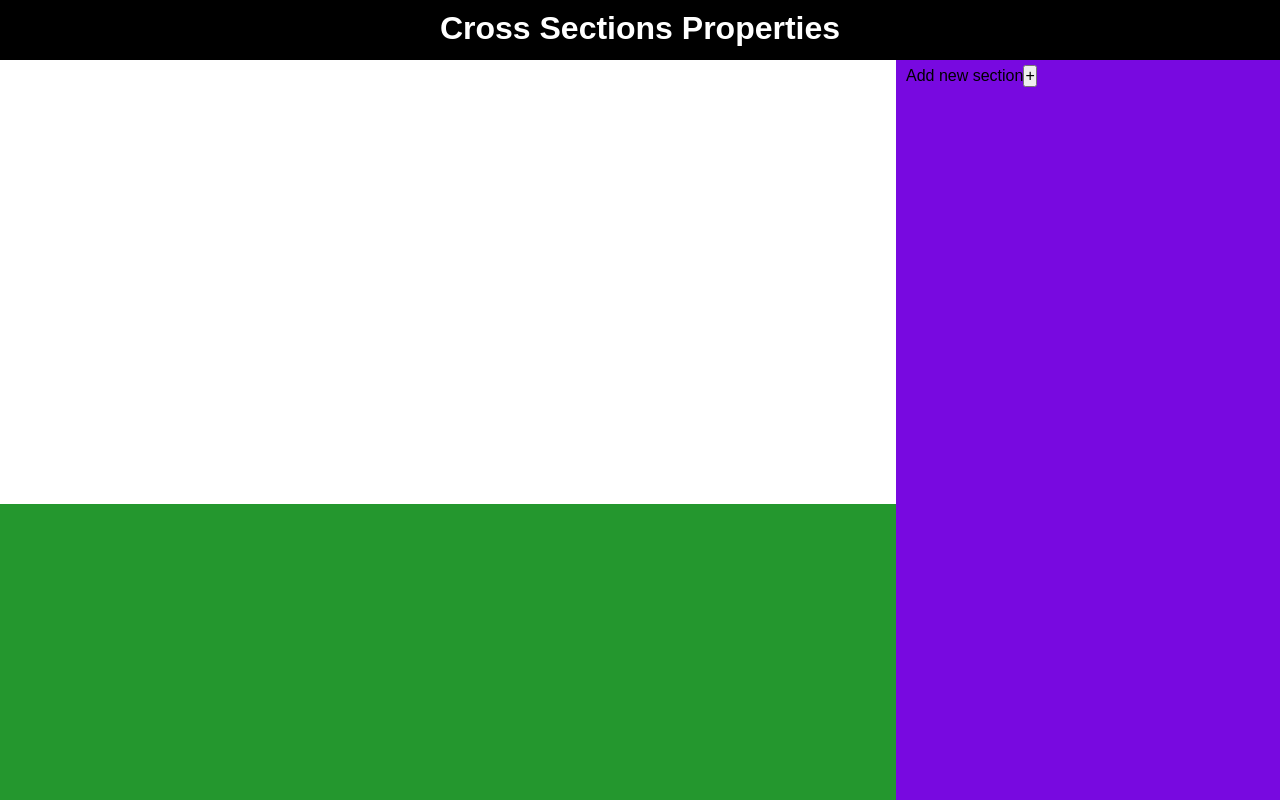
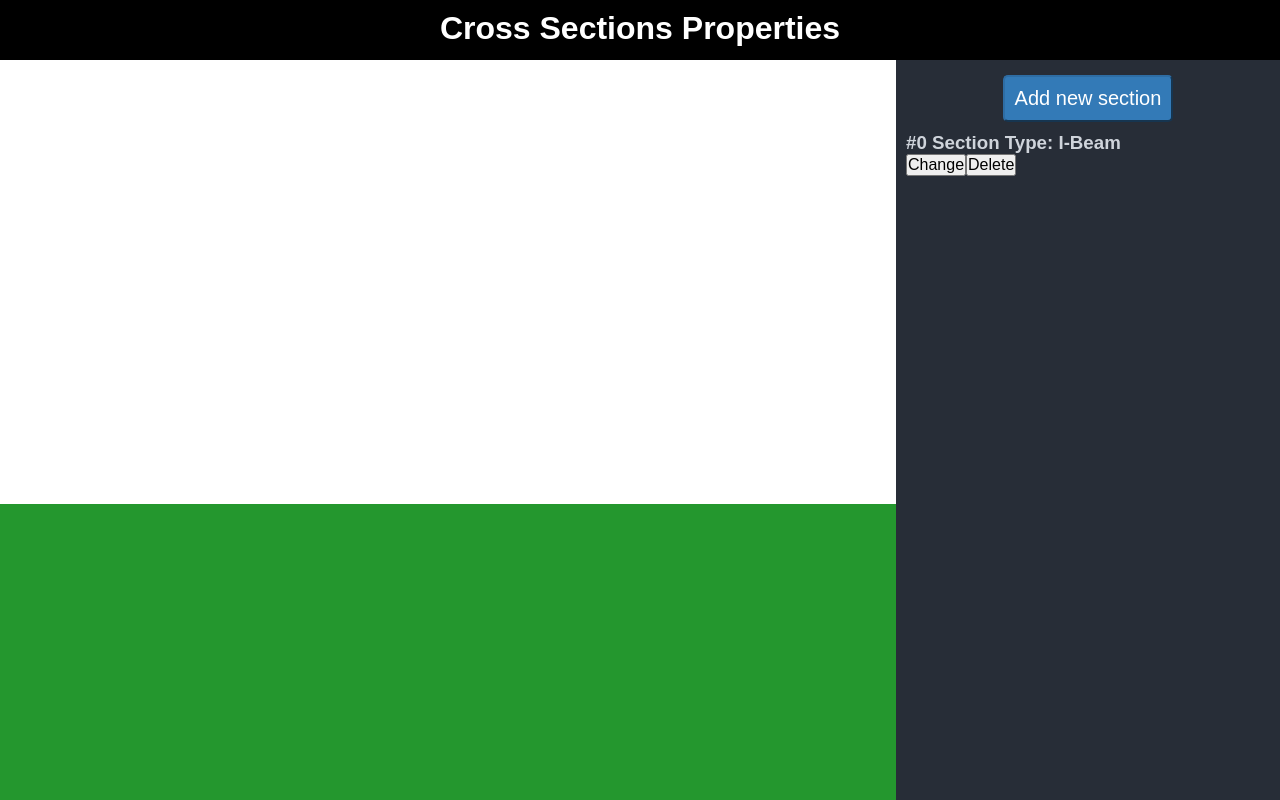
Before and after one commit to HusakYurii/sections-properties-calculator, a Vue app in the folder calculator/: page / in a window 1280 px wide. Built offline with nearby package versions, Linux system fonts and the light colour scheme.

Commit message:
update components to enable TS support

```diff
--- a/calculator/src/components/Canvas.vue
+++ b/calculator/src/components/Canvas.vue
@@ -1,20 +1,28 @@
 <template>
+  <div id="canvas-container">
     <canvas id="canvas"></canvas>
+  </div>
 </template>
 
 <script lang="ts">
-export default {
+import Vue from "vue";
+
+export default Vue.extend({
   name: "Canvas"
-}
+});
 </script>
 
 <style>
-    #canvas {
+#canvas-container {
   position: absolute;
   width: 70%;
   height: 60%;
   top: 0;
   left: 0;
+}
+#canvas {
   background-color: white;
+  width: 100%;
+  height: 100%;
 }
 </style>
--- a/calculator/src/components/Results.vue
+++ b/calculator/src/components/Results.vue
@@ -1,13 +1,13 @@
 <template>
-  <div id="results">
-
-  </div>
+  <div id="results"></div>
 </template>
 
 <script lang="ts">
-export default {
+import Vue from "vue";
+
+export default Vue.extend({
   name: "Results"
-}
+});
 </script>
 
 <style>
--- /dev/null
+++ b/calculator/src/components/Section.vue
@@ -0,0 +1,26 @@
+<template>
+  <div class="section">
+    <h3>{{ `#${sectionIndex} Section Type: ${sectionData.name}` }}</h3>
+    <button class="change-section">Change</button>
+    <button class="delete-section">Delete</button>
+  </div>
+</template>
+
+<script lang="ts">
+import Vue, { PropType } from "vue";
+import { SectionData } from "../data/SectionData";
+
+export default Vue.extend({
+  name: "Section",
+  props: {
+    sectionIndex: {
+      type: Number,
+    },
+    sectionData: {
+      type: Object as PropType<SectionData>,
+    },
+  },
+});
+</script>
+
+<style></style>
--- a/calculator/src/components/SectionsList.vue
+++ b/calculator/src/components/SectionsList.vue
@@ -1,26 +1,74 @@
 <template>
+  <div id="sections">
+    <div id="add-section">
+      <button>
+        Add new section
+      </button>
+    </div>
     <div id="sections-list">
-      <div id="add-section">
-          <span>Add new section</span>
-          <button>+</button>
+      <Section
+        v-for="(section, index) in sections"
+        v-bind:sectionData="section"
+        v-bind:sectionIndex="index"
+        v-bind:key="section.id"
+      ></Section>
     </div>
   </div>
 </template>
 
 <script lang="ts">
-export default {
-    name: "SectionsList"
-}
+import Vue from "vue";
+import Section from "./Section.vue";
+
+import { SectionTypes, SectionData } from "../data/SectionData";
+
+export default Vue.extend({
+  name: "SectionsList",
+  components: {
+    Section,
+  },
+  data() {
+    return {
+      sections: [new SectionData("adf", SectionTypes.ISection, "I-Beam")],
+    };
+  },
+});
 </script>
 
 <style>
-    #sections-list {
+#sections {
   position: absolute;
   width: 30%;
   height: 100%;
   padding: 5px 10px;
   top: 0;
   right: 0;
-        background-color: rgb(120, 9, 224);
+  background-color: #272d37;
+  color: #cfd4db;
+}
+
+#add-section {
+  display: flex;
+  align-content: center;
+  justify-content: space-evenly;
+  padding: 10px;
+}
+
+#add-section > button {
+  background-color: #337ab7;
+  border-color: #2e6da4;
+  border-radius: 5px;
+  display: inline-block;
+  cursor: pointer;
+  color: #ffffff;
+  font-size: 20px;
+  padding: 10px;
+}
+#add-section > button:hover {
+  background: linear-gradient(to bottom, #0688fa 5%, #2dabf9 100%);
+  background-color: #0688fa;
+}
+#add-section > button:focus {
+  outline: none;
 }
 </style>
```
Also changed, not shown: calculator/src/App.vue (+8 -5 lines). Lines whose indentation alone changed are shown as unchanged.
